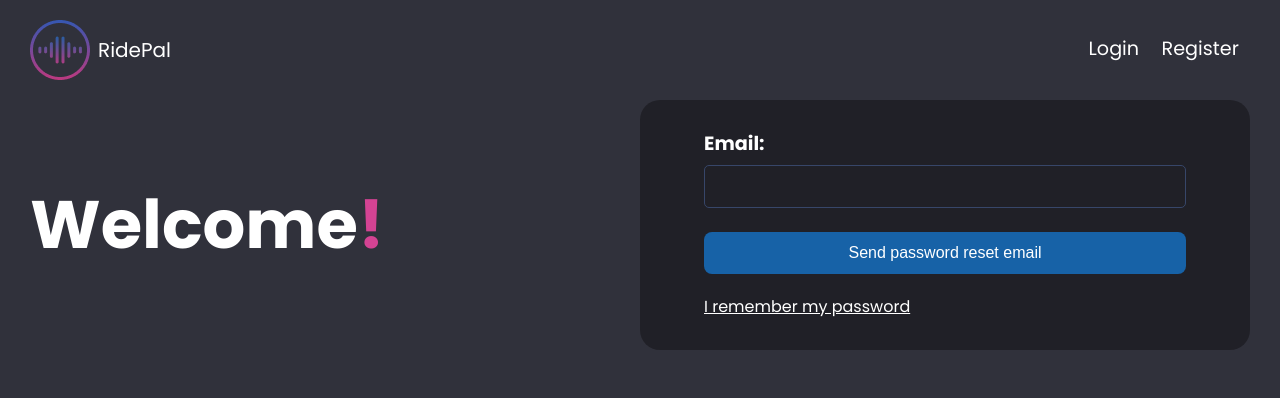
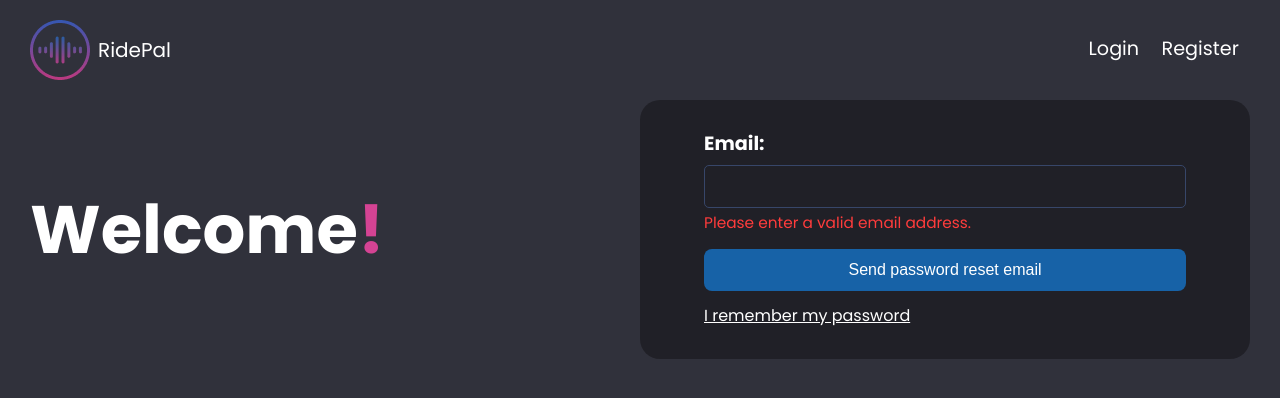
Before and after one commit to sava-stanchev/ridepal-playlist-generator, a React (Create React App) app in the folder client/: page /forgotten-password in a window 1280 px wide. Shown: the top 398 px of the page. Built offline with nearby package versions, Linux system fonts and the light colour scheme.

Commit message:
email regex validation forgot password page

```diff
--- a/client/src/pages/ForgottenPassword.jsx
+++ b/client/src/pages/ForgottenPassword.jsx
@@ -1,14 +1,33 @@
 import { useState } from "react";
 import { Link } from "react-router-dom";
+import { isValidEmail, joinClasses } from "../common/utils";
 
 const ForgottenPassword = () => {
   const [formData, setFormData] = useState({
     email: "",
   });
+  const [formErrors, setFormErrors] = useState({
+    email: true,
+  });
 
   const handleInputChange = (e) => {
-    const { value } = e.target;
-    setFormData(value);
+    const { name, value } = e.target;
+    setFormData((prevState) => ({
+      ...prevState,
+      [name]: value,
+    }));
+
+    if (name === "email" && isValidEmail(value)) {
+      setFormErrors((prevState) => ({
+        ...prevState,
+        email: false,
+      }));
+    } else {
+      setFormErrors((prevState) => ({
+        ...prevState,
+        [name]: true,
+      }));
+    }
   };
 
   return (
@@ -28,6 +47,14 @@ const ForgottenPassword = () => {
             onChange={handleInputChange}
             aria-required="true"
           />
+          <p
+            className={joinClasses([
+              "validation-msg",
+              !formErrors.email && "validation-msg--valid",
+            ])}
+          >
+            Please enter a valid email address.
+          </p>
         </div>
         <div className="input-group">
           <button type="button" className="btn">
```
